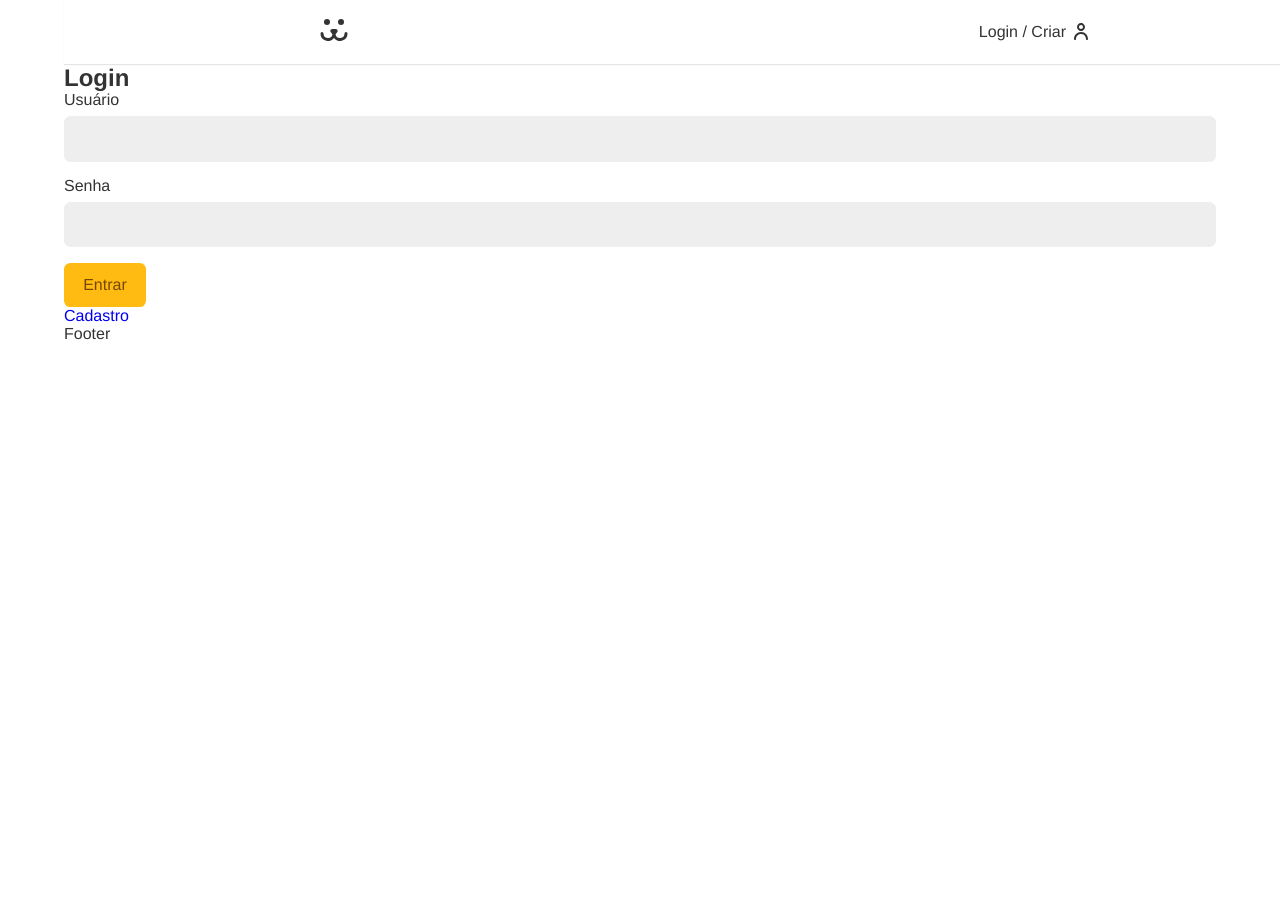
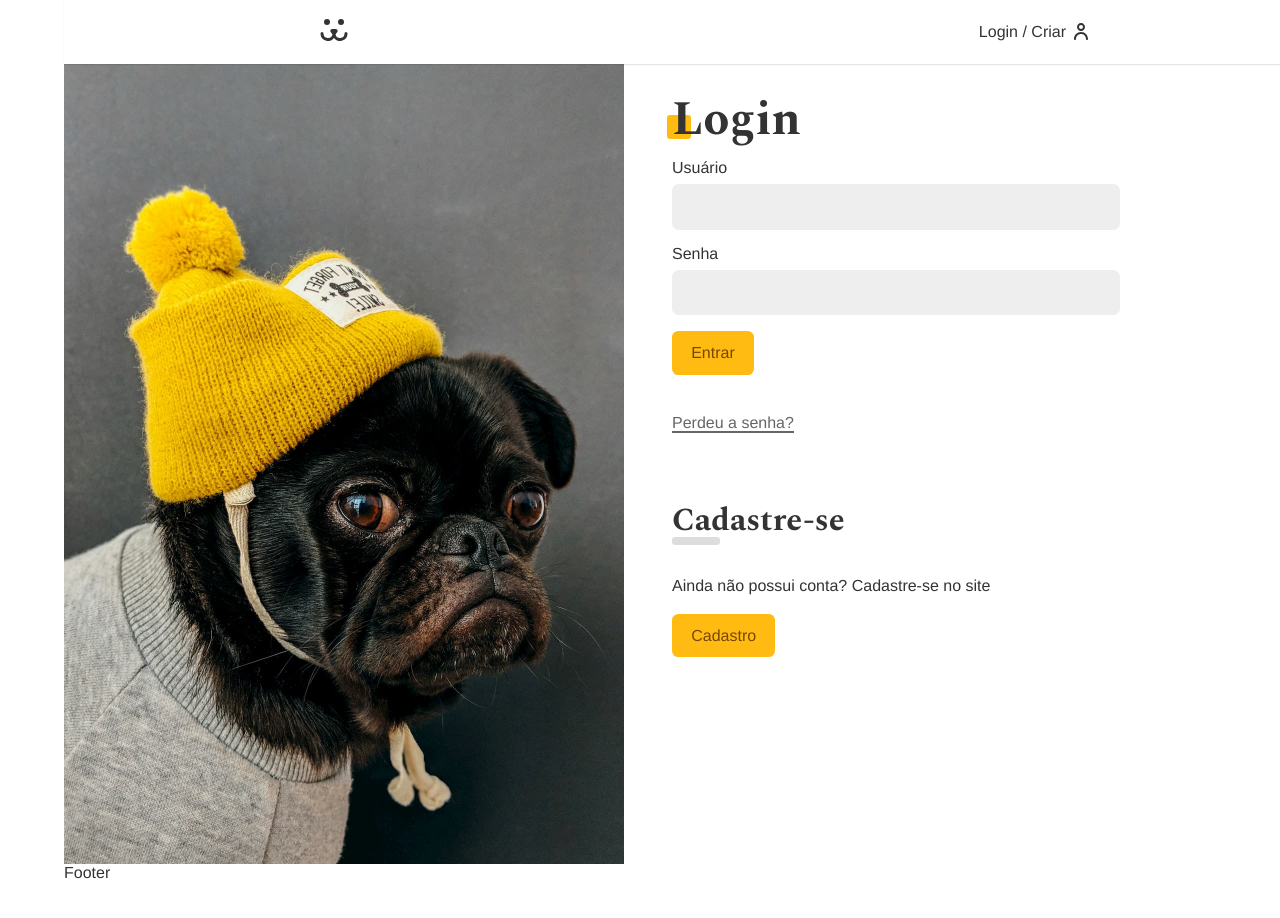
Before and after one commit to viniciusmonteiroarjonas/dogs-react-origamid, a React (Create React App) app: page /login in a window 1280 px wide. Shown: the top 918 px of the page. Before the commit the page ends 800 px from the top, so only its background shows below. Built offline with nearby package versions, Linux system fonts and the light colour scheme.

Commit message:
:art: alterado estilos dos formas de login

```diff
--- a/src/App.css
+++ b/src/App.css
@@ -1,3 +1,5 @@
+@import url('https://fonts.googleapis.com/css2?family=Spectral:wght@700&display=swap');
+
 * {
   box-sizing: border-box;
 }
@@ -47,4 +49,40 @@ input {
 
 a {
   text-decoration: none;
+  color: #333;
 }
+
+.title {
+  font-family: var(--type-second);
+  line-height: 1;
+  font-size: 3rem;
+  margin: 1rem 0;
+  position: relative;
+  z-index: 1;
+}
+
+.title::after {
+  content: '';
+  display: block;
+  width: 1.5rem;
+  height: 1.5rem;
+  background: #fb1;
+  position: absolute;
+  bottom: 5px;
+  left: -5px;
+  border-radius: 0.2rem;
+  z-index: -1;
+}
+
+.animeLeft {
+  opacity: 0;
+  transform: translateX(-20px);
+  animation: animeLeft 0.3s forwards;
+}
+
+@keyframes animeLeft {
+  to {
+    opacity: 1;
+    transform: initial;
+  }
+}
--- a/src/Hooks/useForm.js
+++ b/src/Hooks/useForm.js
@@ -4,6 +4,11 @@ const types = {
   email: {
     regex: /^(([^<>()[\]\\.,;:\s@"]+(\.[^<>()[\]\\.,;:\s@"]+)*)|(".+"))@((\[[0-9]{1,3}\.[0-9]{1,3}\.[0-9]{1,3}\.[0-9]{1,3}\])|(([a-zA-Z\-0-9]+\.)+[a-zA-Z]{2,}))$/,
     message: 'Preencha um email válido',
+  },
+  password: {
+    regex: /^(?=.*\d)(?=.*[a-z])(?=.*[A-Z])[0-9a-zA-Z]{8,}$/,
+    message:
+      'A senha precisa ter 1 caracter maíusculo, 1 minúsculo e 1 digito. Com no mínimo 8 caracteres.',
   },
 };
 
--- /dev/null
+++ b/src/components/Helper/Error.js
@@ -0,0 +1,8 @@
+import React from 'react';
+
+const Error = ({ error }) => {
+  if (!error) return null;
+  return <p style={{ color: '#f31', margin: '1rem 0' }}>{error}</p>;
+};
+
+export default Error;
--- a/src/pages/components/auth/Login.js
+++ b/src/pages/components/auth/Login.js
@@ -6,12 +6,14 @@ import LoginCreate from './LoginCreate';
 import LoginPasswordLost from './LoginPasswordLost';
 import LoginPasswordReset from './LoginPasswordReset';
 import { UserContext } from '../../../Contexts/UserContext';
+import styles from './Login.module.css';
 
 const Login = () => {
   const { login } = React.useContext(UserContext);
   if (login === true) return <Navigate to="/conta" />;
   return (
-    <div>
+    <section className={styles.login}>
+      <div className={styles.forms}>
         <Routes>
           <Route path="/" element={<LoginForm />}></Route>
           <Route path="/criar" element={<LoginCreate />}></Route>
@@ -19,6 +21,7 @@ const Login = () => {
           <Route path="/resetar" element={<LoginPasswordReset />}></Route>
         </Routes>
       </div>
+    </section>
   );
 };
 
--- /dev/null
+++ b/src/pages/components/auth/Login.module.css
@@ -0,0 +1,30 @@
+.login {
+  display: grid;
+  grid-template-columns: 1fr 1fr;
+  min-height: 100vh;
+  gap: 2rem;
+}
+
+.login::before {
+  display: block;
+  content: '';
+  background: url('../../../assets/login.jpg') no-repeat center center;
+  background-size: cover;
+}
+
+.forms {
+  max-width: 30rem;
+  padding: 1rem;
+}
+
+@media (max-width: 40rem) {
+  .login {
+    grid-template-columns: 1fr;
+  }
+  .login::before {
+    display: none;
+  }
+  .forms {
+    max-width: 100%;
+  }
+}
--- a/src/pages/components/auth/LoginCreate.js
+++ b/src/pages/components/auth/LoginCreate.js
@@ -1,7 +1,39 @@
 import React from 'react';
+import Input from '../../../components/Forms/Input';
+import Button from '../../../components/Forms/Button';
+import useForm from '../../../Hooks/useForm';
+import { USER_POST } from '../../../services/api';
+import { UserContext } from '../../../Contexts/UserContext';
 
 const LoginCreate = () => {
-  return <div>Login Criar</div>;
+  const username = useForm();
+  const email = useForm('email');
+  const password = useForm();
+
+  const { userLogin } = React.useContext(UserContext);
+
+  async function handleSubmit(event) {
+    event.preventDefault();
+    const { url, options } = USER_POST({
+      username: username.value,
+      email: email.value,
+      password: password.value,
+    });
+    const response = await fetch(url, options);
+    if (response.ok) userLogin(username.value, password.value);
+  }
+
+  return (
+    <section className="animeLeft">
+      <h1 className="title">Cadastre-se</h1>
+      <form onSubmit={handleSubmit}>
+        <Input label="Usuário" type="text" name="username" {...username} />
+        <Input label="Email" type="email" name="email" {...email} />
+        <Input label="Senha" type="password" name="password" {...password} />
+        <Button>Cadastrar</Button>
+      </form>
+    </section>
+  );
 };
 
 export default LoginCreate;
--- a/src/pages/components/auth/LoginForm.js
+++ b/src/pages/components/auth/LoginForm.js
@@ -3,11 +3,15 @@ import { Link } from 'react-router-dom';
 import Button from '../../../components/Forms/Button';
 import Input from '../../../components/Forms/Input';
 import useForm from '../../../Hooks/useForm';
+import Error from '../../../components/Helper/Error';
+
+import styles from './LoginForm.module.css';
+import stylesBtn from '../../../components/Forms/Button.module.css';
 
 import { UserContext } from '../../../Contexts/UserContext';
 
 const LoginForm = () => {
-  const username = useForm('email');
+  const username = useForm();
   const password = useForm();
 
   const { userLogin, error, loading } = React.useContext(UserContext);
@@ -20,9 +24,9 @@ const LoginForm = () => {
   }
 
   return (
-    <section>
-      <h1>Login</h1>
-      <form action="" onSubmit={handleSubmit}>
+    <section className="animeLeft">
+      <h1 className="title">Login</h1>
+      <form className={styles.form} onSubmit={handleSubmit}>
         <Input label="Usuário" type="text" name="username" {...username} />
         <Input label="Senha" type="password" name="password" {...password} />
         {loading ? (
@@ -30,9 +34,18 @@ const LoginForm = () => {
         ) : (
           <Button>Entrar</Button>
         )}
-        {error && <p>{error}</p>}
+        <Error error={error} />
       </form>
-      <Link to="/login/criar">Cadastro</Link>
+      <Link className={styles.perdeu} to="/login/perdeu">
+        Perdeu a senha?
+      </Link>
+      <div className={styles.cadastro}>
+        <h2 className={styles.subtitle}>Cadastre-se</h2>
+        <p>Ainda não possui conta? Cadastre-se no site</p>
+        <Link className={stylesBtn.button} to="/login/criar">
+          Cadastro
+        </Link>
+      </div>
     </section>
   );
 };
--- /dev/null
+++ b/src/pages/components/auth/LoginForm.module.css
@@ -0,0 +1,42 @@
+.form {
+  margin-bottom: 2rem;
+}
+
+.perdeu {
+  display: inline-block;
+  color: #666;
+  padding: 0.5rem 0;
+  line-height: 1;
+}
+
+.perdeu::after {
+  content: '';
+  height: 2px;
+  width: 100%;
+  background: currentColor;
+  display: block;
+}
+
+.cadastro {
+  margin-top: 4rem;
+}
+
+.cadastro p {
+  margin-top: 2rem;
+  margin-bottom: 2rem;
+}
+
+.subtitle {
+  font-family: var(--type-second);
+  line-height: 1;
+  font-size: 2rem;
+}
+
+.subtitle::after {
+  content: '';
+  display: block;
+  background: #ddd;
+  height: 0.5rem;
+  width: 3rem;
+  border-radius: 0.2rem;
+}
--- a/src/services/api.js
+++ b/src/services/api.js
@@ -36,3 +36,16 @@ export function USER_GET(token) {
     },
   };
 }
+
+export function USER_POST(body) {
+  return {
+    url: API_URL + '/api/user',
+    options: {
+      method: 'POST',
+      headers: {
+        'Content-Type': 'application/json',
+      },
+      body: JSON.stringify(body),
+    },
+  };
+}
```
Lines whose indentation alone changed are shown as unchanged.
